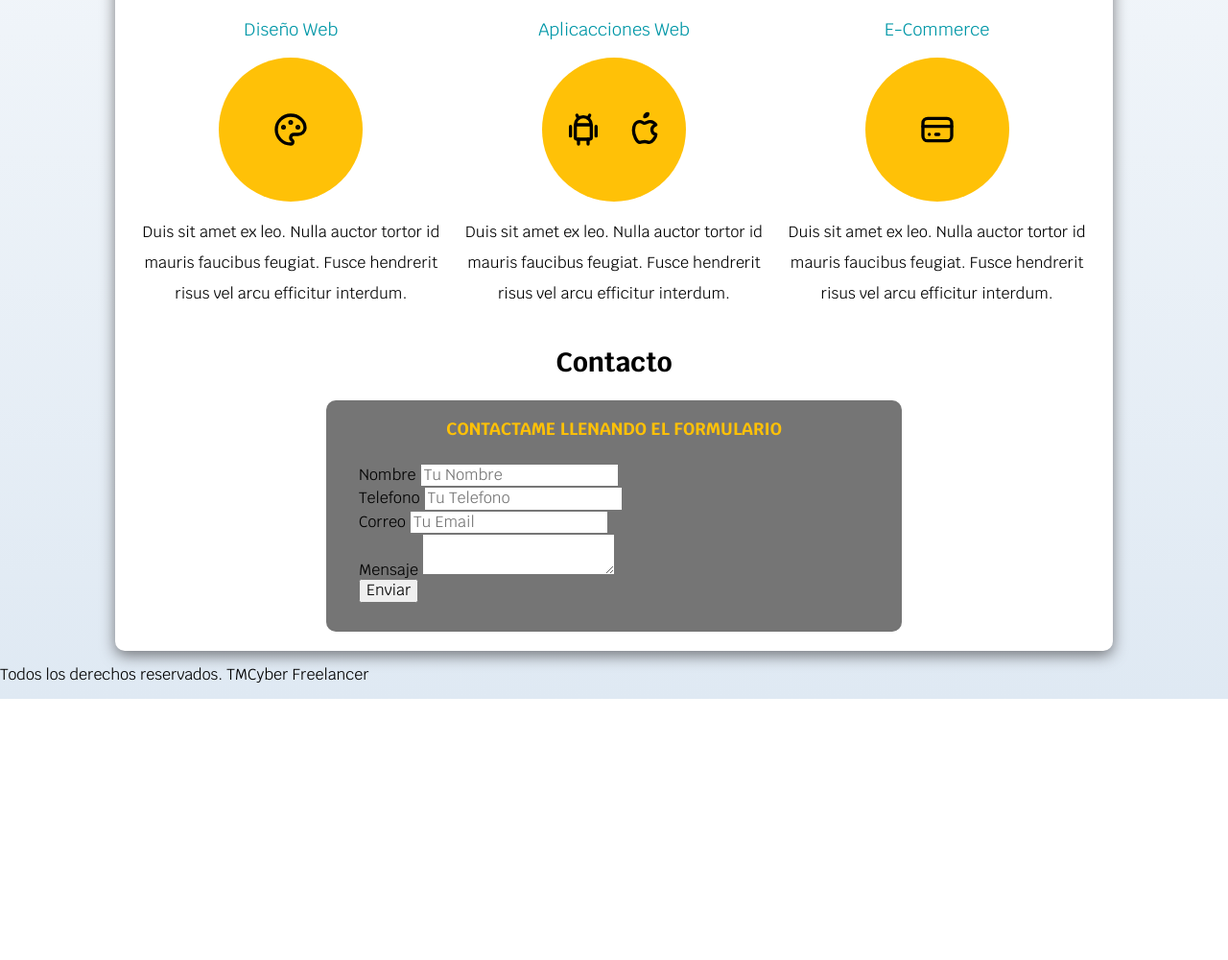
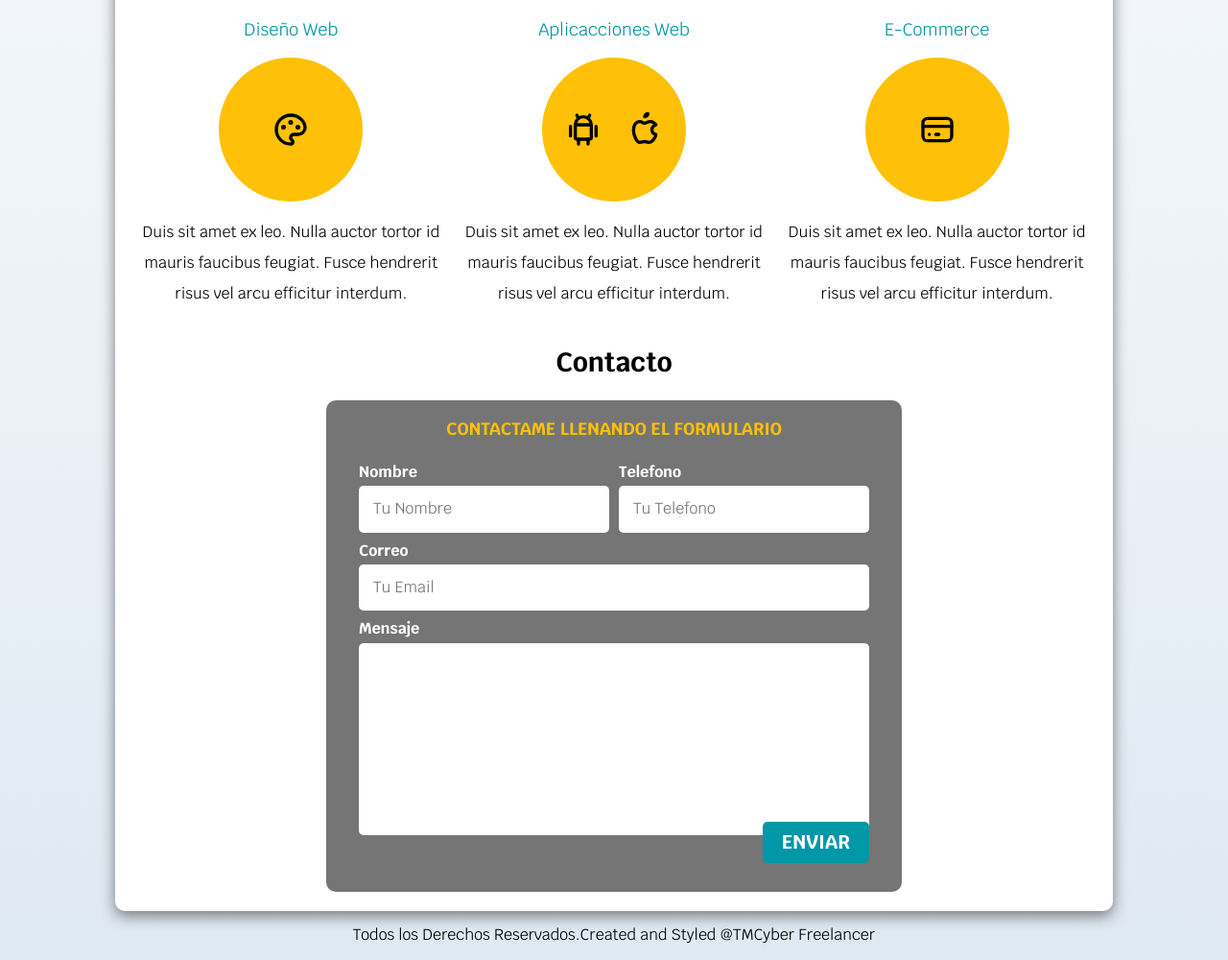
Before and after one commit to tmcybers/Freelancer-Modern-Website-Project-, a plain HTML site: page index.html in a window 1280 px wide. Shown: the part 663-1663 px from the top of the page at 96% size. Before the commit the page ends 1391 px from the top, so only its background shows below. Drawn offline with Linux system fonts and the light colour scheme.

Commit message:
Finished

```diff
--- a/css/styles.css
+++ b/css/styles.css
@@ -14,6 +14,15 @@
 html {
   font-size: 62.5%;
   box-sizing: border-box; /* Hack para Box Model */
+  scroll-snap-type: y mandatory;
+}
+
+/** Scroll Snap **/
+.servicios,
+.navegacion-principal,
+.formulario {
+  scroll-snap-align: center;
+  scroll-snap-stop: always;
 }
 .contenedor {
   max-width: 65em;
@@ -32,12 +41,17 @@ html {
   border-radius: 0.5rem;
   width: 90%;
   text-align: center;
+  border: none;
 }
 
 @media (min-width: 768px) {
   .botton {
     width: auto;
   }
+}
+
+.botton:hover {
+  cursor: pointer;
 }
 
 .sombra {
@@ -90,6 +104,25 @@ h3 {
 
 .titulo span {
   font-size: 2rem;
+}
+
+/** Utilidades */
+
+.w-sm-100 {
+  width: 100%;
+}
+
+@media (min-width: 768px) {
+  .w-sm-100 {
+    width: auto;
+  }
+}
+
+.flex {
+  display: flex;
+}
+.alinear-derecha {
+  justify-content: flex-end;
 }
 
 /* Navegacion Principal */
@@ -214,3 +247,41 @@ h3 {
   margin-bottom: 2rem;
   color: var(--primario);
 }
+
+@media (min-width: 768px) {
+  .contenedor-campos {
+    display: grid;
+    grid-template-columns: repeat(2, 1fr);
+    grid-template-rows: auto auto 20rem;
+    column-gap: 1rem;
+  }
+  .campo:nth-child(3),
+  .campo:nth-child(4) {
+    grid-column: 1 / 3;
+  }
+}
+
+.campo {
+  margin-bottom: 1rem;
+}
+
+.campo label {
+  color: var(--blanco);
+  font-weight: bold;
+  margin-bottom: 0.5rem;
+  display: block;
+}
+
+.campo textarea {
+  height: 20rem;
+}
+.input-text {
+  width: 100%;
+  border: none;
+  padding: 1.5rem;
+  border-radius: 0.5rem;
+}
+
+.footer {
+  text-align: center;
+}
--- a/index.html
+++ b/index.html
@@ -182,36 +182,44 @@
         <form class="formulario">
           <fieldset>
             <legend>Contactame Llenando el Formulario</legend>
-            <div class="campos">
+            <div class="contenedor-campos">
+              <!--contendor campos -->
               <div class="campo">
                 <label>Nombre</label>
-              <input type="tel" placeholder="Tu Nombre" />
+                <input class="input-text" type="text" placeholder="Tu Nombre" />
               </div>
 
               <div class="campo">
                 <label>Telefono</label>
-              <input type="tel" placeholder="Tu Telefono" />
+                <input
+                  class="input-text"
+                  type="tel"
+                  placeholder="Tu Telefono"
+                />
               </div>
 
               <div class="campo">
                 <label>Correo</label>
-              <input type="tel" placeholder="Tu Email" />
+                <input class="input-text" type="email" placeholder="Tu Email" />
               </div>
 
               <div class="campo">
                 <label>Mensaje</label>
-              <textarea> </textarea>
+                <textarea class="input-text"> </textarea>
               </div>
-            </div> <!--.contendor campos -->
+            </div>
+            <!--.contendor campos -->
 
-            <div><button type="submit" value="Enviar">Enviar</button></div>
+            <div class="alinear-derecha flex">
+              <input class="botton w-sm-100" type="submit" value="Enviar" />
+            </div>
           </fieldset>
         </form>
       </section>
     </main>
 
-    <footer>
-      <p>Todos los derechos reservados. TMCyber Freelancer</p>
+    <footer class="footer">
+      <p>Todos los Derechos Reservados.Created and Styled @TMCyber Freelancer</p>
     </footer>
   </body>
 </html>
```
Lines whose indentation alone changed are shown as unchanged.
